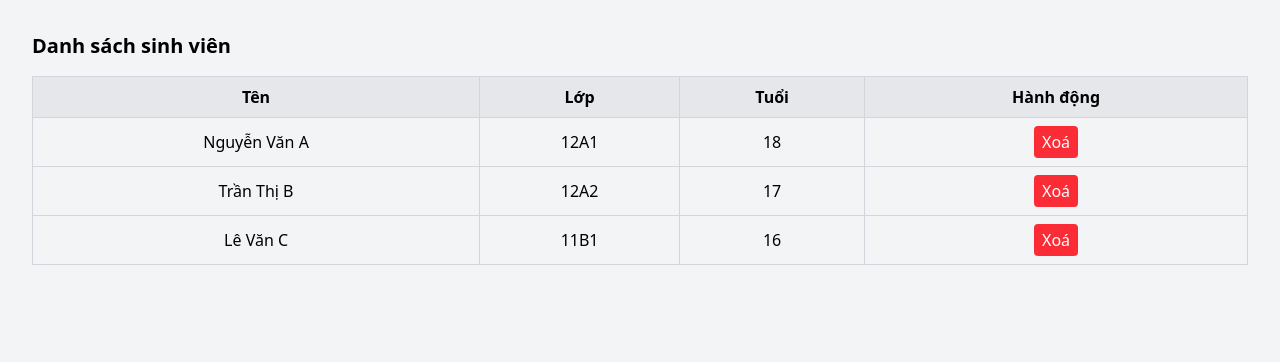
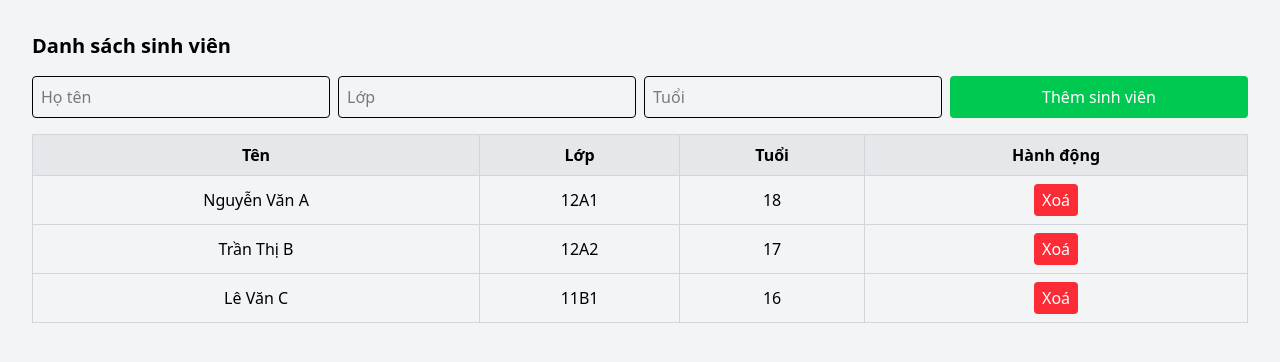
Before and after one commit to DarqPL/BaiThi_2304, a React (Vite) app in the folder BaiThi/: page / in a window 1280 px wide. Shown: the top 362 px of the page. Built offline with nearby package versions, Linux system fonts and the light colour scheme.

Commit message:
feat: thêm sinh viên mới

```diff
--- a/BaiThi/src/components/StudentList.jsx
+++ b/BaiThi/src/components/StudentList.jsx
@@ -1,15 +1,65 @@
 import { useState } from "react";
 
 const StudentList = () => {
-  const [students] = useState([
+  const [students, setStudents] = useState([
     { id: 1, name: "Nguyễn Văn A", class: "12A1", age: 18 },
     { id: 2, name: "Trần Thị B", class: "12A2", age: 17 },
     { id: 3, name: "Lê Văn C", class: "11B1", age: 16 },
   ]);
 
+  const [newStudent, setNewStudent] = useState({ name: "", class: "", age: "" });
+
+  const handleChange = (e) => {
+    setNewStudent({ ...newStudent, [e.target.name]: e.target.value });
+  };
+
+  const handleAddStudent = () => {
+    if (newStudent.name && newStudent.class && newStudent.age) {
+      const newId = students.length ? students[students.length - 1].id + 1 : 1;
+      setStudents([...students, { id: newId, ...newStudent, age: Number(newStudent.age) }]);
+      setNewStudent({ name: "", class: "", age: "" }); // reset form
+    }
+  };
+
   return (
     <div className="p-4">
       <h2 className="text-xl font-bold mb-4">Danh sách sinh viên</h2>
+
+      {/* Form thêm sinh viên */}
+      <div className="mb-4 grid grid-cols-4 gap-2">
+        <input
+          type="text"
+          name="name"
+          placeholder="Họ tên"
+          value={newStudent.name}
+          onChange={handleChange}
+          className="border p-2 rounded"
+        />
+        <input
+          type="text"
+          name="class"
+          placeholder="Lớp"
+          value={newStudent.class}
+          onChange={handleChange}
+          className="border p-2 rounded"
+        />
+        <input
+          type="number"
+          name="age"
+          placeholder="Tuổi"
+          value={newStudent.age}
+          onChange={handleChange}
+          className="border p-2 rounded"
+        />
+        <button
+          onClick={handleAddStudent}
+          className="bg-green-500 text-white px-4 py-2 rounded hover:bg-green-600"
+        >
+          Thêm sinh viên
+        </button>
+      </div>
+
+      {/* Bảng danh sách sinh viên */}
       <table className="w-full border-collapse border border-gray-300">
         <thead>
           <tr className="bg-gray-200">
```
Also changed, not shown: BaiThi/minhchung/3.PNG (added).
